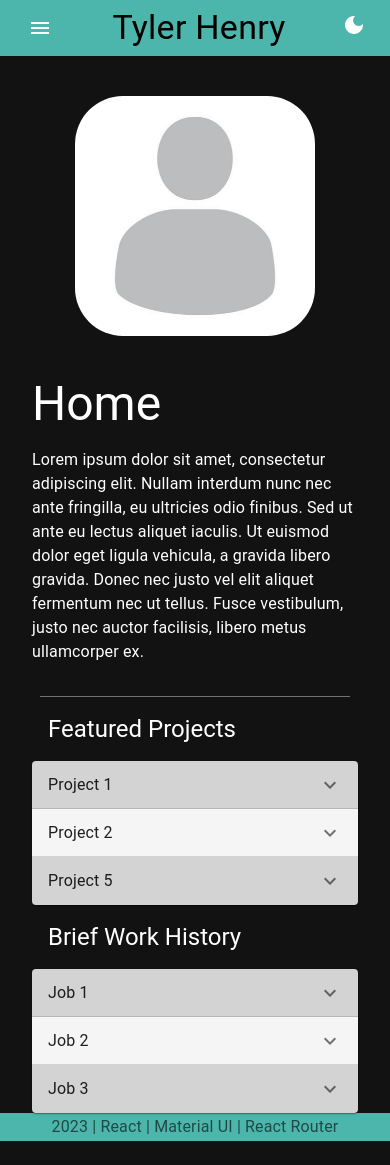
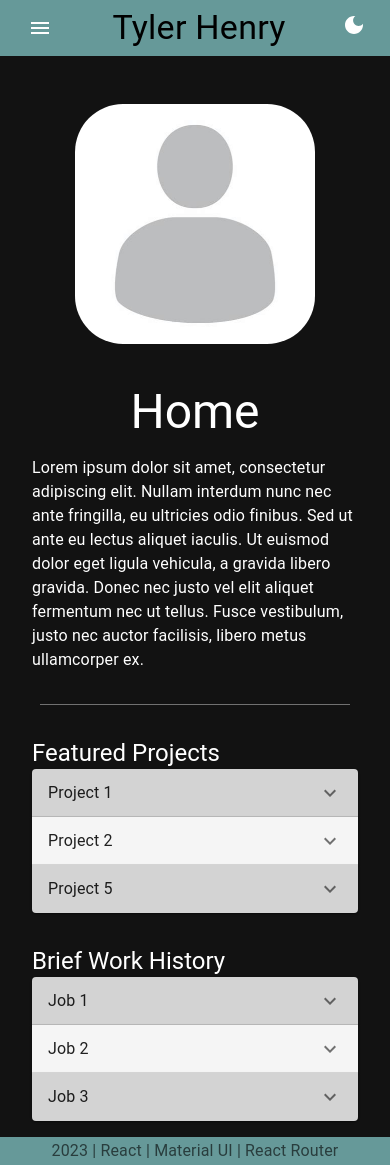
Before and after one commit to tylrhnry/tylrhnry.github.io, a React (Create React App) app: page /home in a window 390 px wide. Before the commit the page ends 1141 px from the top, so only its background shows below. Built offline with nearby package versions, Linux system fonts and the light colour scheme.

Commit message:
Made navbar fixed and made some changes to look better on mobile

```diff
--- a/src/App.tsx
+++ b/src/App.tsx
@@ -6,6 +6,7 @@ import { routes as appRoutes } from "./routes";
 import Navbar from "./components/Navbar";
 import Footer from "./components/Footer";
 import BackToTopButton from './components/BackToTopButton';
+import { Padding } from '@mui/icons-material';
 
 
 function App() {
@@ -15,14 +16,14 @@ function App() {
       primary: {
         light: "#63b8ff",
         main: "#0989e3",
-        dark: "#ff",
-        contrastText: "#000",
+        // dark: "#ff",
+        // contrastText: "#000",
       },
       secondary: {
-        main: "#4db6ac",
+        main: "#669999", // color of nav & footer
         light: "#82e9de",
         dark: "#00867d",
-        contrastText: "#000",
+        // contrastText: "#000",
       },
     },
   })
@@ -33,6 +34,7 @@ function App() {
       <Box height="100vh" display="flex" flexDirection="column">
         <Router>
           <Navbar/>
+            <div style={{paddingTop: "4rem", flex: 1, }}>
             <Routes>
               {appRoutes.map((route) => (
                 <Route
@@ -42,6 +44,7 @@ function App() {
                 />
               ))}
             </Routes>
+            </div>
           <BackToTopButton/>
           <Footer/>
         </Router>
--- a/src/components/HomeComps/BriefWorkHis.tsx
+++ b/src/components/HomeComps/BriefWorkHis.tsx
@@ -26,10 +26,10 @@ const BriefWorkHis: React.FC = () => {
       justifyContent: "top",
       alignItems: "center",
     }}>
-      <Container>
-      <Typography variant="h5" sx={{
-          padding: "1rem",
-        }}>Brief Work History</Typography>
+      <Container sx={{
+          paddingTop: "1rem",
+        }}>
+      <Typography variant="h5" >Brief Work History</Typography>
       {FeaturedJobs.map((job, index) => (
         <JobTemplate
           key={index}
--- a/src/components/HomeComps/FeaturedProjects.tsx
+++ b/src/components/HomeComps/FeaturedProjects.tsx
@@ -26,10 +26,10 @@ const FeaturedProducts: React.FC = () => {
       justifyContent: "top",
       alignItems: "center",
     }}>
-      <Container>
-        <Typography variant="h5" sx={{
+      <Container sx={{
             padding: "1rem",
-        }}>Featured Projects</Typography>
+        }}>
+        <Typography variant="h5" >Featured Projects</Typography>
         {FeaturedProjects.map((project, index) => (
           <ProjectTemplate
             key={index}
--- a/src/components/Navbar.tsx
+++ b/src/components/Navbar.tsx
@@ -40,6 +40,7 @@ const Navbar: FC = (): ReactElement => {
         width: "100%",
         height: "auto",
         backgroundColor: "secondary.main",
+        position: "fixed",
       }}
     >
       <Container maxWidth="xl">
--- a/src/pages/Contact.tsx
+++ b/src/pages/Contact.tsx
@@ -20,7 +20,10 @@ const Experience: React.FC = () => {
       <Container maxWidth="xl" sx={{
         padding: "1rem",
       }}>
-        <Container sx={{ padding: "1rem" }}>
+        <Container sx={{
+          padding: "1rem",
+          alignItems: "center",
+        }}>
           <Typography variant="h3" sx={{
             display: {md: "none"},
           }}>Contact</Typography>
--- a/src/pages/Education.tsx
+++ b/src/pages/Education.tsx
@@ -5,6 +5,7 @@
 // point out that projects alone are on 'experience'
 // nested list colors
 // stop nested list open status from persisting
+// add semester labels near courses
 
 // Programming projects
     // Tutorial/explanation/requirements
@@ -43,8 +44,12 @@ const Education: FC<any> = (): ReactElement => {
           display: "flex",
           flexDirection: "column",
           padding: "1rem",
+          alignItems: "center",
         }}>
-          <Typography variant="h3" sx={{ display: {md: "none"} }}>Education</Typography>
+          <Typography variant="h3" sx={{
+            display: {md: "none"},
+          }}>
+            Education</Typography>
         </Container>
 
       </Container>
--- a/src/pages/Experience.tsx
+++ b/src/pages/Experience.tsx
@@ -30,6 +30,7 @@ const Experience: React.FC = () => {
         <Container sx={{ padding: "1rem" }}>
           <Typography variant="h3" sx={{
             display: {md: "none"},
+            alignItems: "center",
           }}>Experience</Typography>
         </Container>
 
--- a/src/pages/Home.tsx
+++ b/src/pages/Home.tsx
@@ -41,9 +41,10 @@ const Home: FC<any> = (): ReactElement => {
           display: "flex",
           flexDirection: "column",
           padding: "1rem",
+          alignItems: "center",
         }}>
           <Typography variant="h3" sx={{
-            display: {md: "none"}
+            display: {md: "none"},
           }}>Home</Typography>
           <Typography sx={{ paddingTop: {xs: "1rem", md: "2rem" } }}>
             Lorem ipsum dolor sit amet, consectetur adipiscing elit. Nullam
@@ -64,6 +65,7 @@ const Home: FC<any> = (): ReactElement => {
       <Container maxWidth="xl" sx={{
         display: "flex",
         flexDirection: { xs: "column", md: "row"},
+        padding: "1rem",
       }}>
           <FeaturedProjects />
           <BriefWorkHis />
```
Lines whose indentation alone changed are shown as unchanged.
